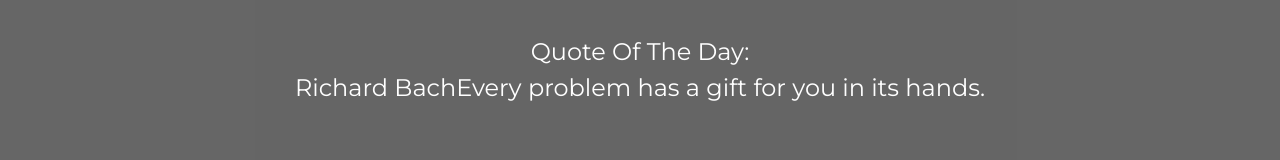
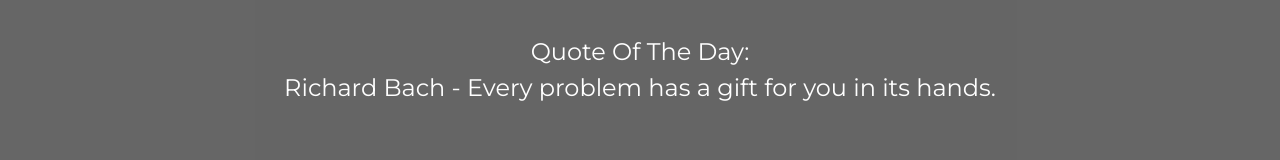
Before and after one commit to tadari/PPN, a plain HTML site: page index.html in a window 1280 px wide. Shown: the part 2184-2344 px from the top of the page. Drawn offline with nearby package versions, Linux system fonts and the light colour scheme.

```diff
--- a/index.html
+++ b/index.html
@@ -95,7 +95,6 @@
 	<script>
 		var today = new Date();
 		var x = document.getElementById("quote");
-		//x.innerHTML = Math.ceil((today - new Date(today.getFullYear(),0,1)) / 86400000);
 
 
 
@@ -116,11 +115,8 @@
 					lines.push(tarr);
 				}
 			}
-	console.log(lines[0]);
-	console.log(lines[0][0]);
-	console.log(lines[0][1]);
-	x.innerHTML = lines[Math.ceil((today - new Date(today.getFullYear(),0,1)) / 86400000)][0] + lines[Math.ceil((today - new Date(today.getFullYear(),0,1)) / 86400000)][1];
-    console.log(lines.length);
+			x.innerHTML = lines[Math.ceil((today - new Date(today.getFullYear(),0,1)) / 86400000)][0] + " - " + lines[Math.ceil((today - new Date(today.getFullYear(),0,1)) / 86400000)][1];
+			//console.log(lines.length);
 		}
 
 	 $.ajax({
```
Lines whose indentation alone changed are shown as unchanged.
